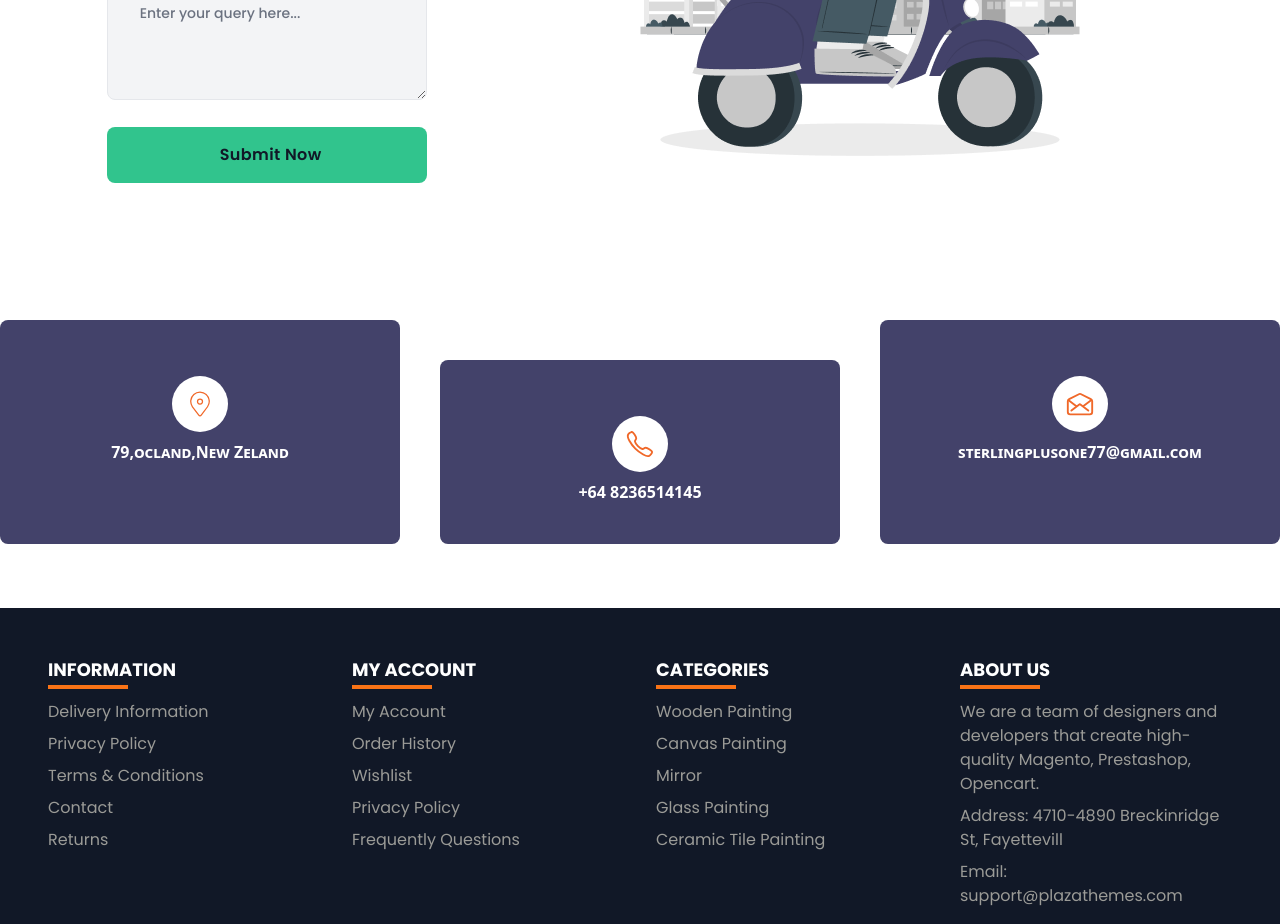
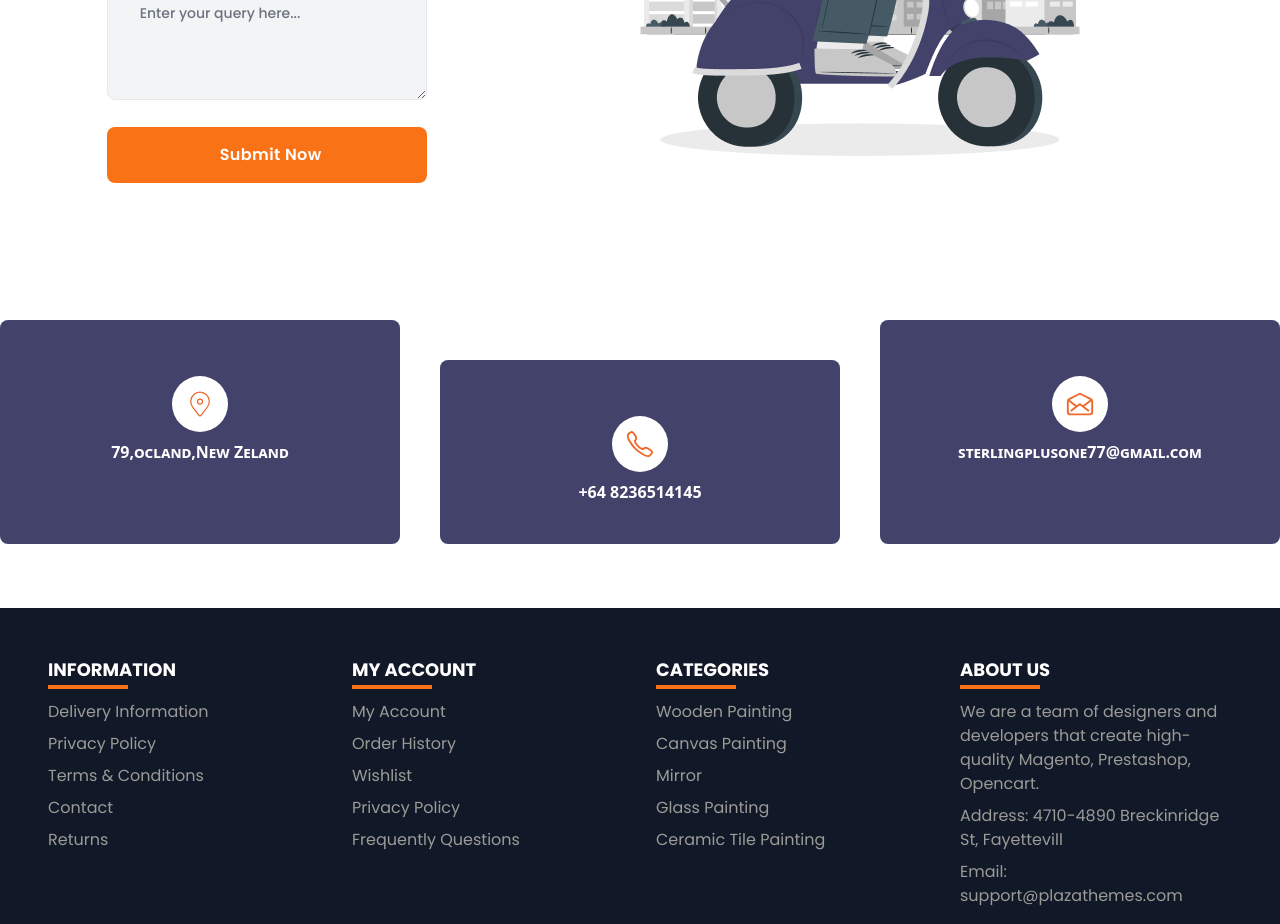
Before and after one commit to CreateInfotech235/Sterlingplusone, a React (Vite) app: page /contact in a window 1280 px wide. Shown: the part 1320-2244 px from the top of the page. Built offline with nearby package versions, Linux system fonts and the light colour scheme.

Commit message:
Change Dev

```diff
--- a/src/Pages/About/About.jsx
+++ b/src/Pages/About/About.jsx
@@ -45,7 +45,7 @@ function About() {
               world connects through seamless and efficient shipping solutions.
             </p>
             <div class="mt-6 flex items-center gap-4">
-              <button class="px-6 py-2 bg-blue-700 text-white font-semibold rounded-md">
+              <button class="px-6 py-2 bg-[#F97316] text-white font-semibold rounded-md">
                 Contact Us
               </button>
               <div class="flex items-center text-gray-600">
--- a/src/Pages/Contact/Contact.jsx
+++ b/src/Pages/Contact/Contact.jsx
@@ -125,7 +125,7 @@ function Contact() {
                     // value={message}
                     // onChange={(e) => setMessage(e.target.value)}
                   />
-                  <button className="mt-5 tracking-wide font-semibold bg-green-400 text-white-500 w-full py-4 rounded-lg hover:bg-green-700 transition-all duration-300 ease-in-out flex items-center justify-center focus:shadow-outline focus:outline-none">
+                  <button className="mt-5 tracking-wide font-semibold text-white bg-[#F97316] text-white-500 w-full py-4 rounded-lg hover:bg-green-700 transition-all duration-300 ease-in-out flex items-center justify-center focus:shadow-outline focus:outline-none">
                     <span className="ml-2">Submit Now</span>
                   </button>
                 </div>
```
Also changed, not shown: 4 other files (tests, documents, lock files or other folders).
